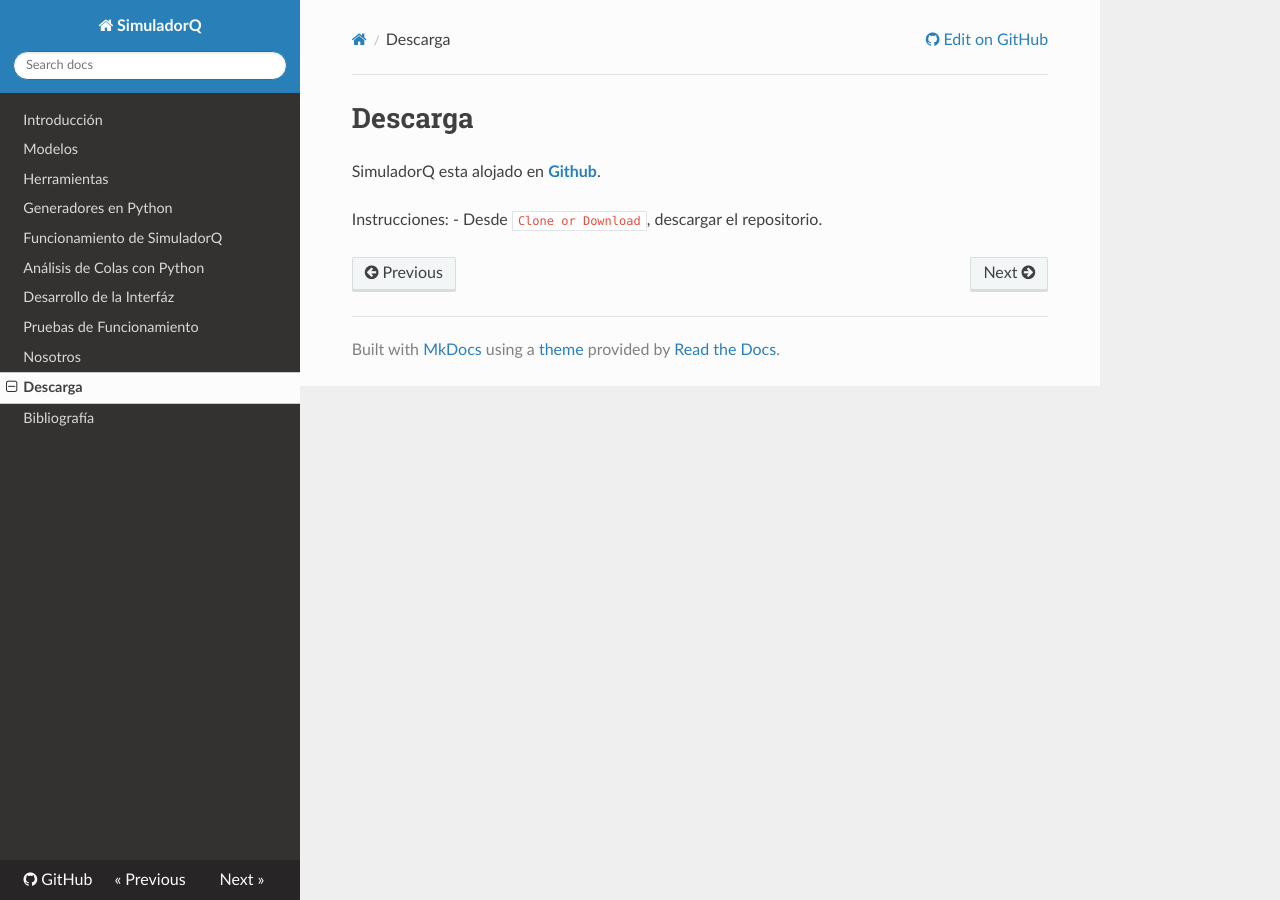
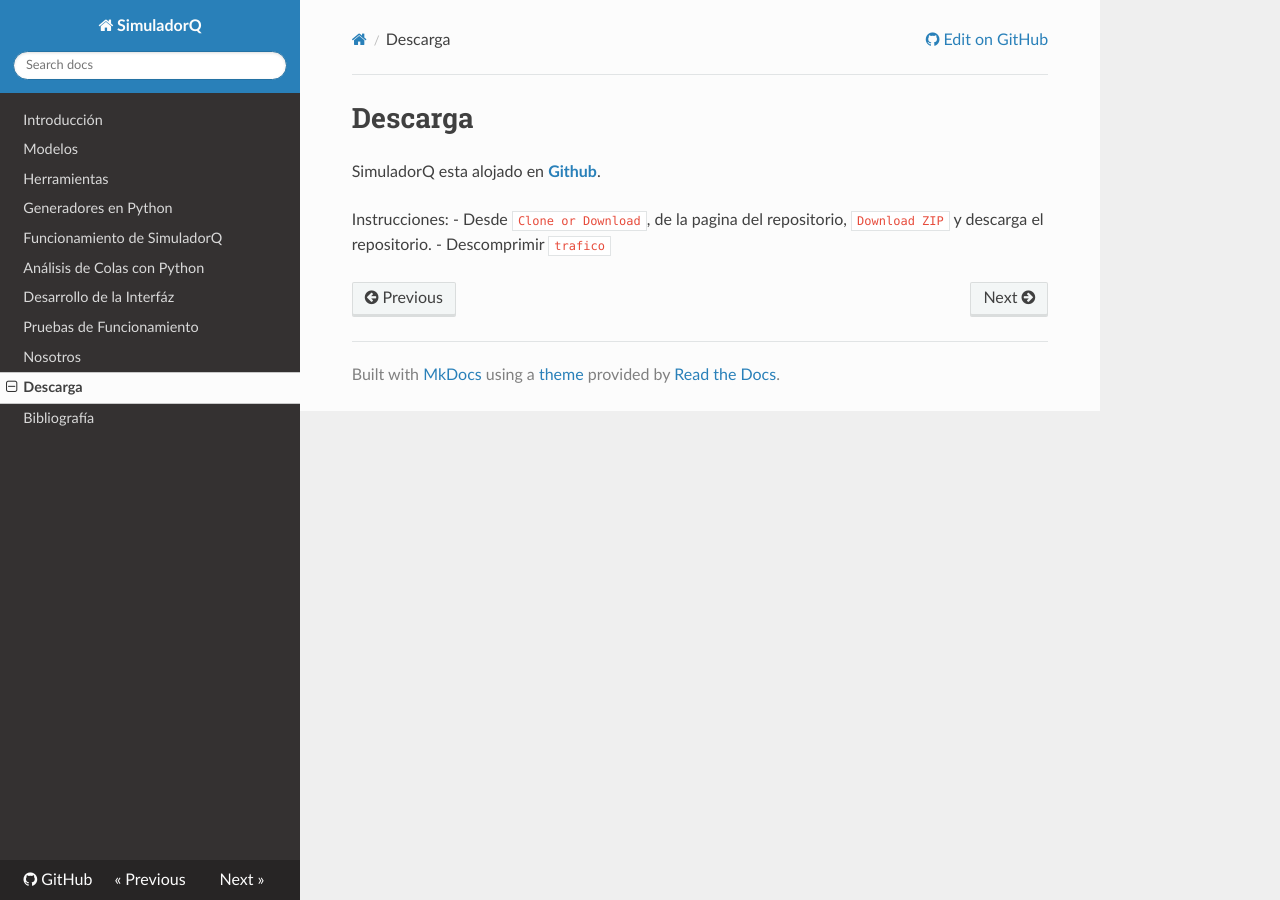
Before and after one commit to m-ibarra-arg/trafico, an MkDocs documentation site: the page built from docs/Descarga.md, in a window 1280 px wide. Built offline with MkDocs 1.6.1, drawn with Linux system fonts in a browser that asks for light colours; nearby versions of some CDN libraries; old or Windows-style settings are respelled for this version of MkDocs.

Commit message:
Uploaded by https://stackedit.io/

```diff
--- a/docs/Descarga.md
+++ b/docs/Descarga.md
@@ -3,12 +3,13 @@
 SimuladorQ esta alojado en [**Github**](https://github.com/maxxxis182/trafico).
 
 Instrucciones:
-- Desde `Clone or Download`, descargar el repositorio.
+- Desde `Clone or Download`, de la pagina del repositorio,  `Download ZIP` y descarga el repositorio.
+- Descomprimir `trafico`
 
 
 
 
 
 <!--stackedit_data:
-eyJoaXN0b3J5IjpbLTEzMDYxODI3MCwtODUwMzY2ODY4XX0=
+eyJoaXN0b3J5IjpbMTc2NjA3NDU2MSwtODUwMzY2ODY4XX0=
 -->
```
